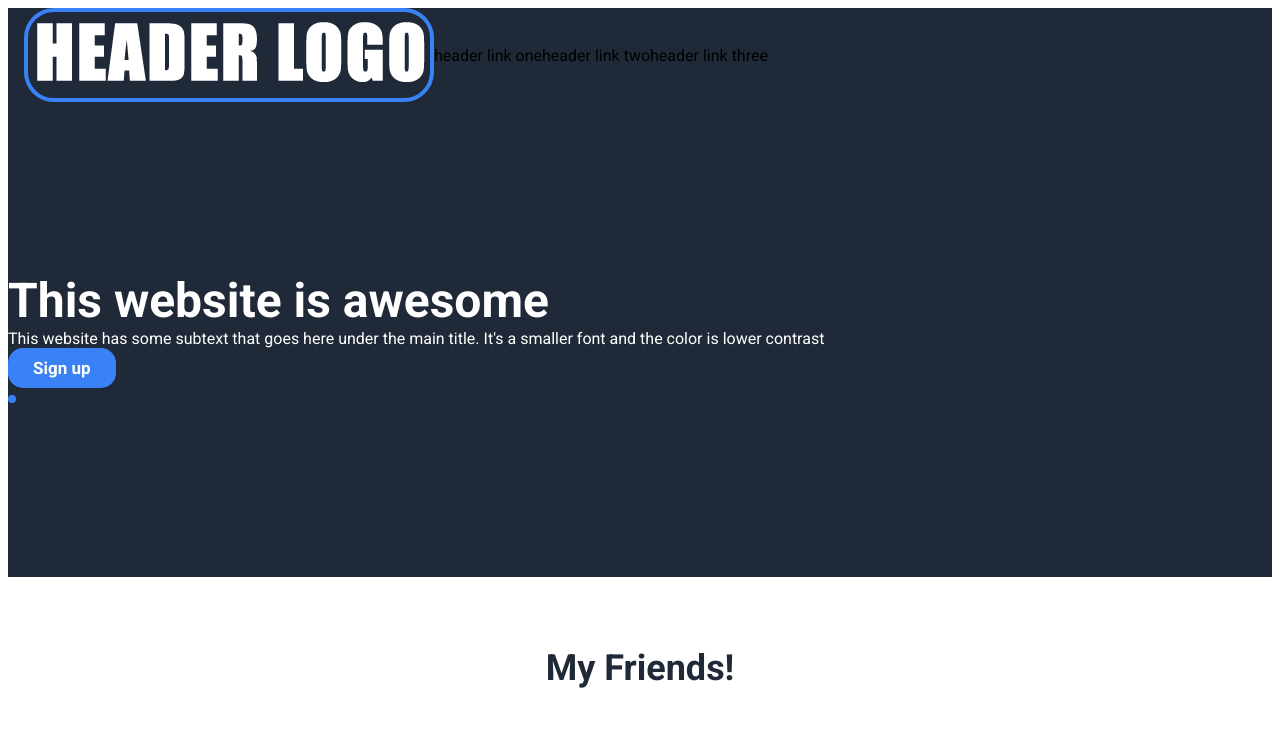
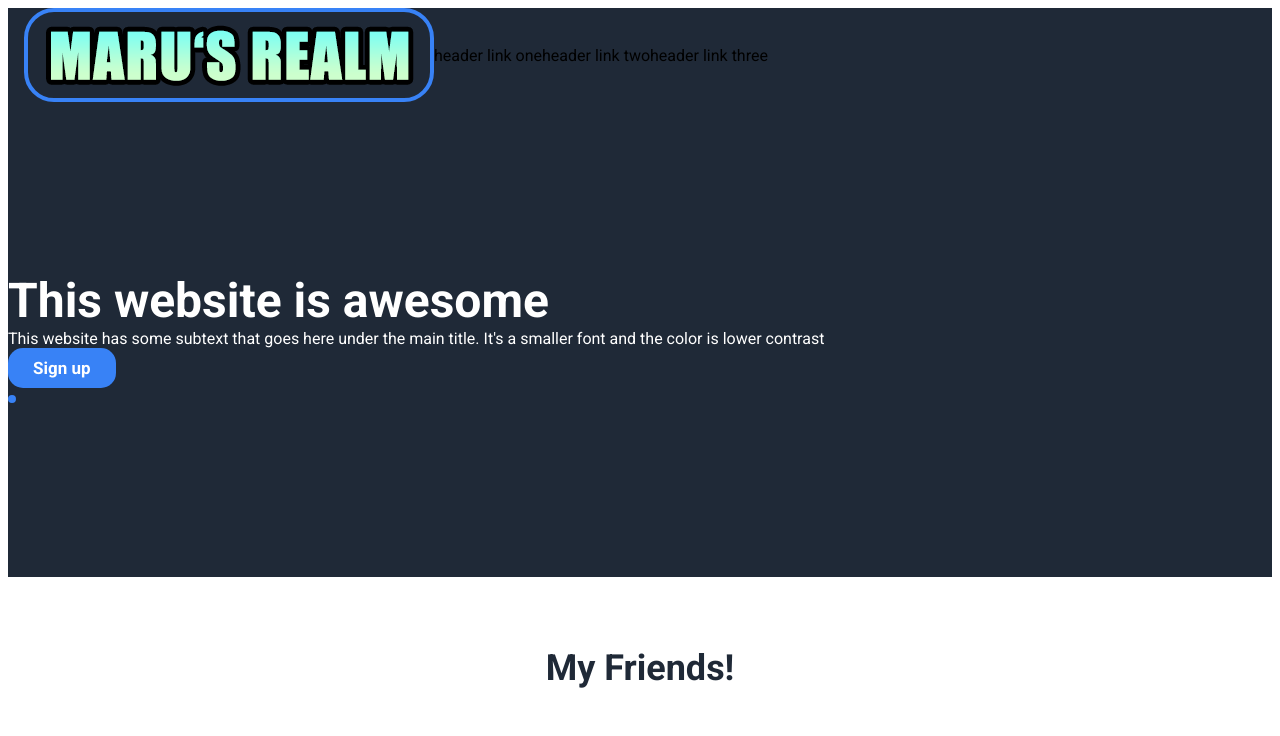
Before and after one commit to mirai64/landing-page-top, a plain HTML site: page index.html in a window 1280 px wide. Shown: the top 736 px of the page. Drawn offline with Linux system fonts and the light colour scheme.

Commit message:
Replaced logo-temp.png with site-logo.png

```diff
--- a/index.html
+++ b/index.html
@@ -9,7 +9,7 @@
 </head>
 <body>
     <header>
-        <img class="header-logo" src="/images/logo-temp.png">
+        <img class="header-logo" src="/images/site-logo.png">
         <div>header link one</div>
         <div>header link two</div>
         <div>header link three</div>
```
Also changed, not shown: images/logo-temp.png (deleted), images/site-logo.png (added).
